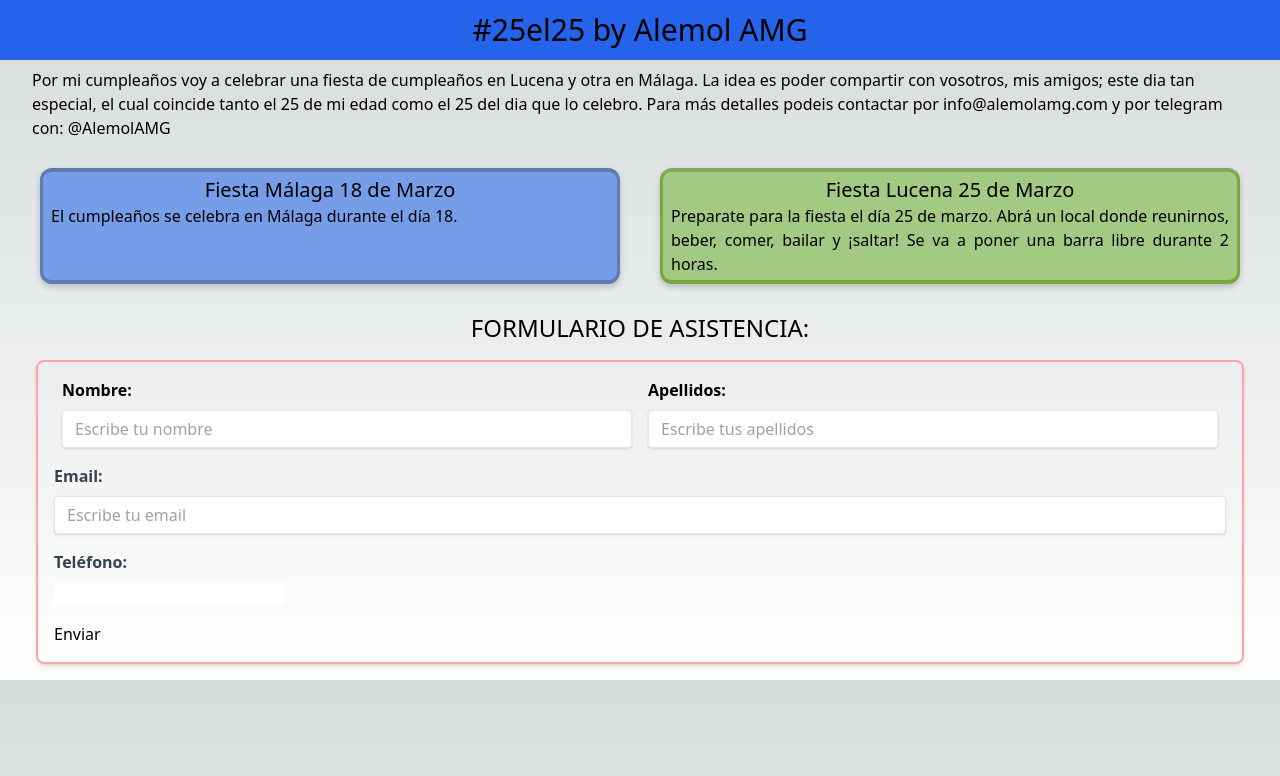
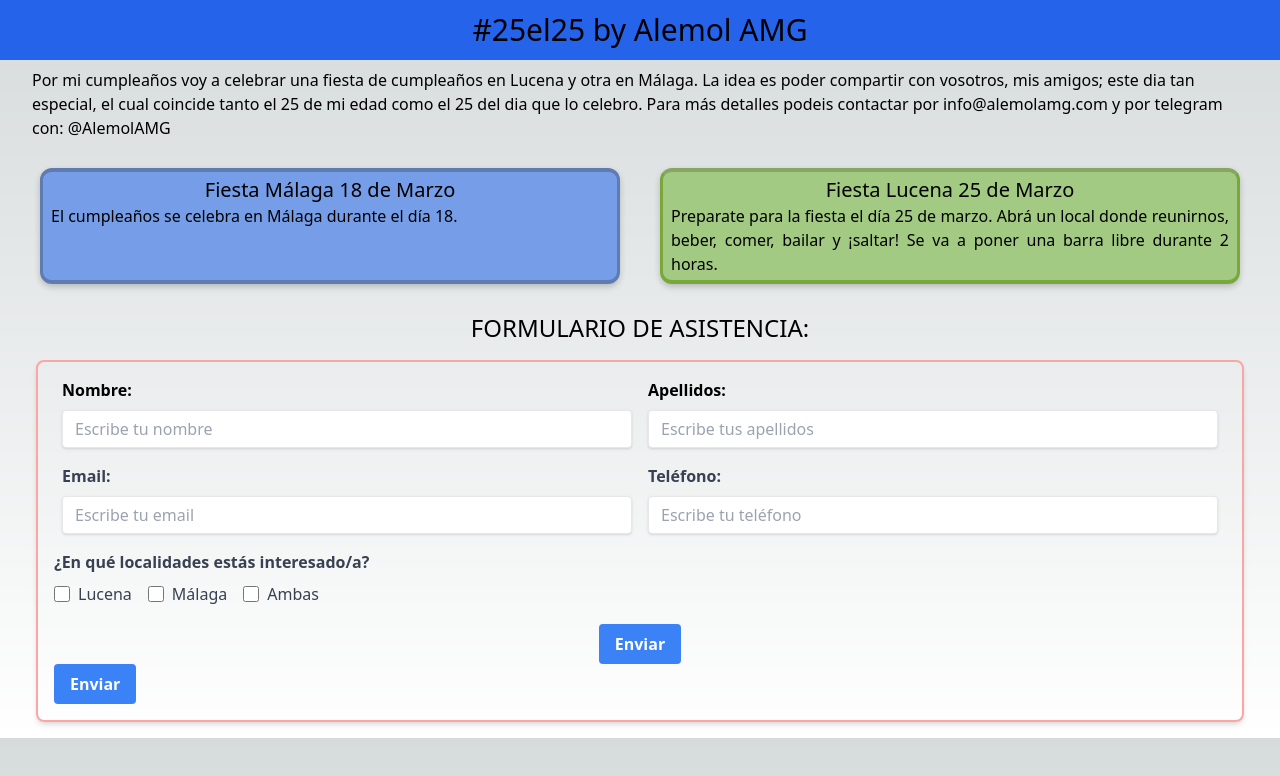
Before and after one commit to alemolamg/web-fiesta, a Next.js app: page / in a window 1280 px wide. Shown: the top 776 px of the page. Built offline with nearby package versions, Linux system fonts and the light colour scheme.

Commit message:
formulario terminado

```diff
--- a/src/components/Form.tsx
+++ b/src/components/Form.tsx
@@ -8,8 +8,26 @@ const Form: FC<{}> = ({ }) => {
     const [apellidos, setApellidos] = useState('');
     const [email, setEmail] = useState('');
     const [telefono, setTelefono] = useState('');
-    const [localidad, setLocalidad] = useState('');
+    // const [localidad, setLocalidad] = useState('');
     const [asistencia, setAsistencia] = useState('');
+    const [localidades, setLocalidad] = useState({
+        lucena: false,
+        malaga: false,
+        ambas: false
+      });
+
+      const handleLocalidadesChange = (event) => {
+        const { name, checked } = event.target;
+        setLocalidades({
+          ...localidades,
+          [name]: checked
+        });
+      };
+
+      const handleSubmit = (event) => {
+        event.preventDefault();
+        console.log(localidades);
+      };
 
     // const handleNombreChange = (event) => {
     //     setNombre(event.target.value);
@@ -89,7 +107,8 @@ const Form: FC<{}> = ({ }) => {
                             />
                         </div>
                     </div>
-                    <div className="mb-4">
+                    <div className="grid grid-cols-2">
+                        <div className="mb-4 mx-2">
                             <label htmlFor="email" className="block text-gray-700 font-bold mb-2">
                                 Email:
                             </label>
@@ -100,11 +119,11 @@ const Form: FC<{}> = ({ }) => {
                                 value={email}
                                 // onChange={handleEmailChange}
                                 placeholder="Escribe tu email"
-                            className="shadow appearance-none border rounded w-full py-2 px-3 text-gray-700 leading-tight focus:outline-none focus:shadow-outline"
+                                className="shadow appearance-none border rounded w-full py-2 px-3 mr-2 leading-tight focus:outline-none focus:shadow-outline"
                                 required
                             />
                         </div>
-                    <div className="mb-4">
+                        <div className="mb-4 mx-2">
                             <label htmlFor="telefono" className="block text-gray-700 font-bold mb-2">
                                 Teléfono:
                             </label>
@@ -112,11 +131,67 @@ const Form: FC<{}> = ({ }) => {
                                 type="tel"
                                 id="telefono"
                                 name="telefono"
-                            value={telefono}
+                                placeholder="Escribe tu teléfono"
+                                // value={telefono}
+                                className="shadow appearance-none border rounded w-full py-2 px-3 mr-2 leading-tight focus:outline-none focus:shadow-outline"
+                                required
                             />
                         </div>
+                    </div>
 
-                <input type="submit" value="Enviar" />
+                    <div className="mb-4">
+          <span className="block text-gray-700 font-bold mb-2">
+            ¿En qué localidades estás interesado/a?
+          </span>
+          <label htmlFor="localidades-lucena" className="inline-flex items-center mr-4">
+            <input
+              type="checkbox"
+              id="localidades-lucena"
+              name="lucena"
+              checked={localidades.lucena}
+              onChange={handleLocalidadesChange}
+              className="form-checkbox h-4 w-4 text-blue-600"
+            />
+            <span className="ml-2 text-gray-700">Lucena</span>
+          </label>
+          <label htmlFor="localidades-malaga" className="inline-flex items-center mr-4">
+            <input
+              type="checkbox"
+              id="localidades-malaga"
+              name="malaga"
+              checked={localidades.malaga}
+              onChange={handleLocalidadesChange}
+              className="form-checkbox h-4 w-4 text-blue-600"
+            />
+            <span className="ml-2 text-gray-700">Málaga</span>
+          </label>
+          <label htmlFor="localidades-ambas" className="inline-flex items-center">
+            <input
+              type="checkbox"
+              id="localidades-ambas"
+              name="ambas"
+              checked={localidades.ambas}
+              onChange={handleLocalidadesChange}
+              className="form-checkbox h-4 w-4 text-blue-600"
+            />
+            <span className="ml-2 text-gray-700">Ambas</span>
+          </label>
+        </div>
+        <div className="flex justify-center">
+          <button
+            type="submit"
+            className="bg-blue-500 hover:bg-blue-700 text-white font-bold py-2 px-4 rounded focus:outline-none focus:shadow-outline"
+          >
+            Enviar
+          </button>
+        </div>
+
+                    <button
+                        type="submit"
+                        className="bg-blue-500 hover:bg-blue-700 text-white font-bold py-2 px-4 rounded focus:outline-none focus:shadow-outline"
+                    >
+                        Enviar
+                    </button>
                 </form>
             </div>
         </>
```
Lines whose indentation alone changed are shown as unchanged.
